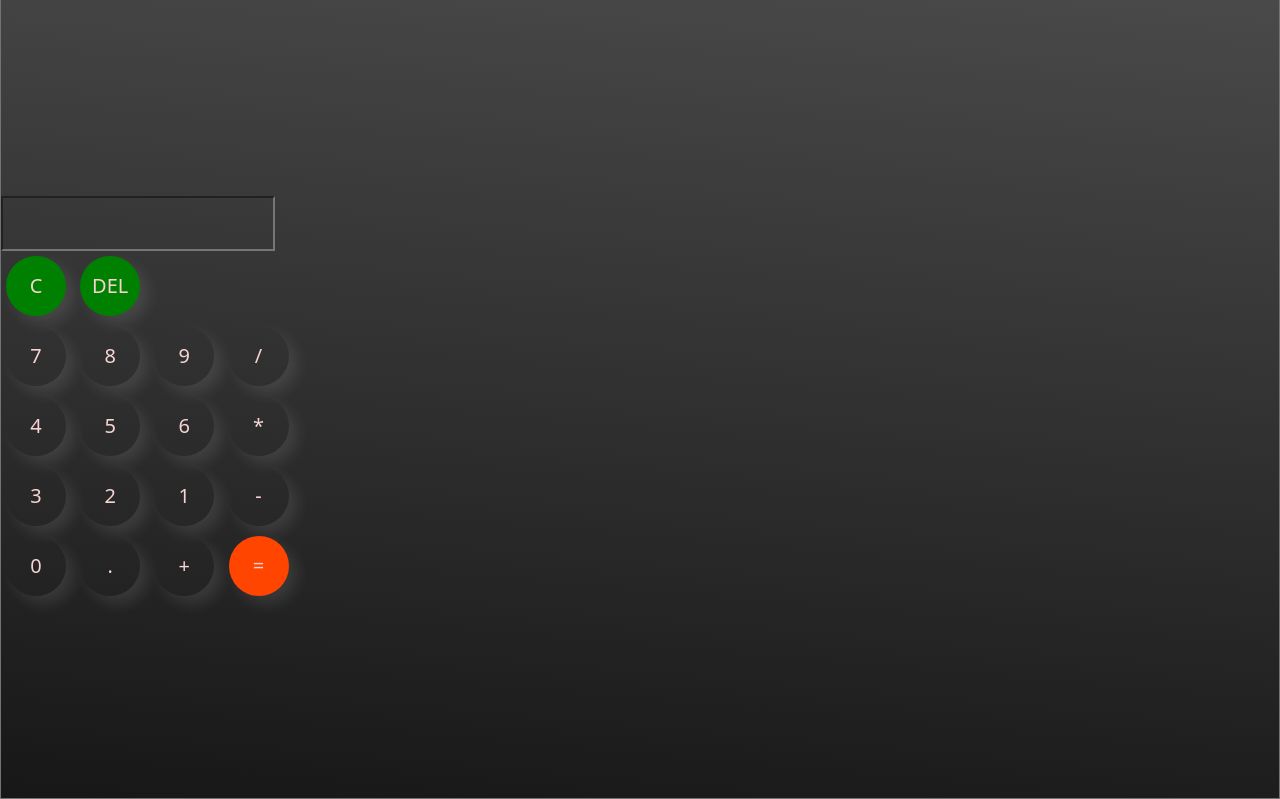
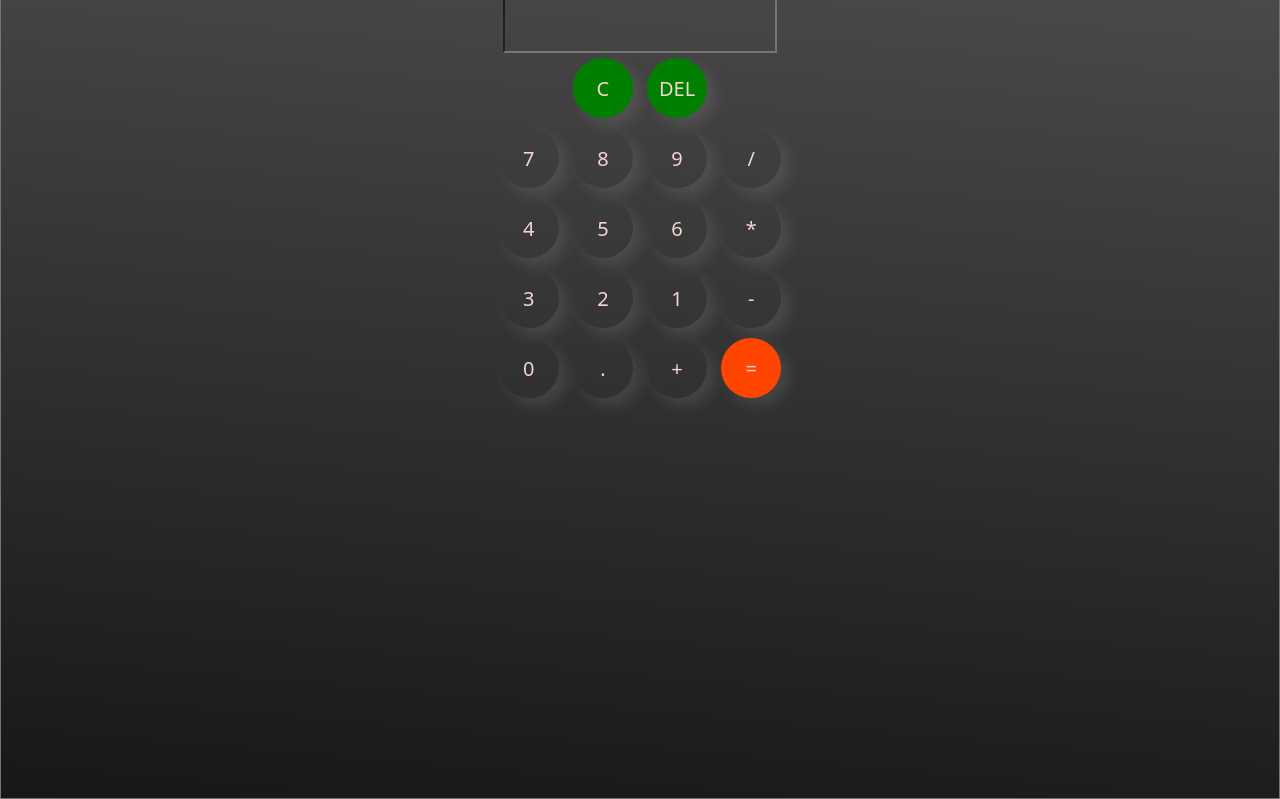
Before and after one commit to Shraugithub/Calculator, a plain HTML site: page index.html in a window 1280 px wide. Shown: the part 66-865 px from the top of the page. Drawn offline with Linux system fonts and the light colour scheme.

Commit message:
Update Styles.css

```diff
--- a/Styles.css
+++ b/Styles.css
@@ -17,7 +17,8 @@ h1{
     border: 1px solid #717377;
     display: flex;
     flex-direction: column;
-    justify-content: center;
+/*     justify-content: center; */
+    align-items:center;
     height: 100vh;
 
 }
```
